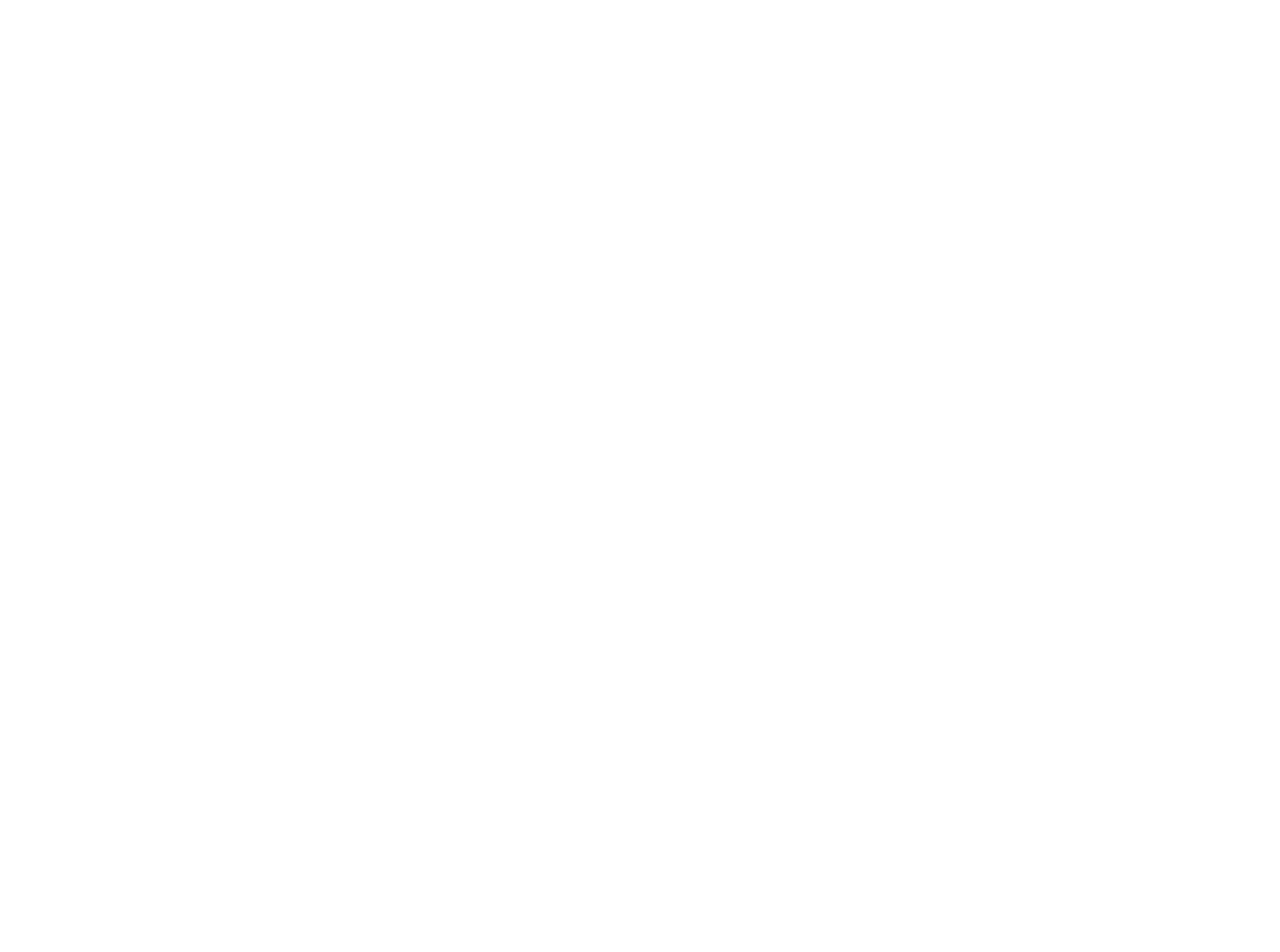
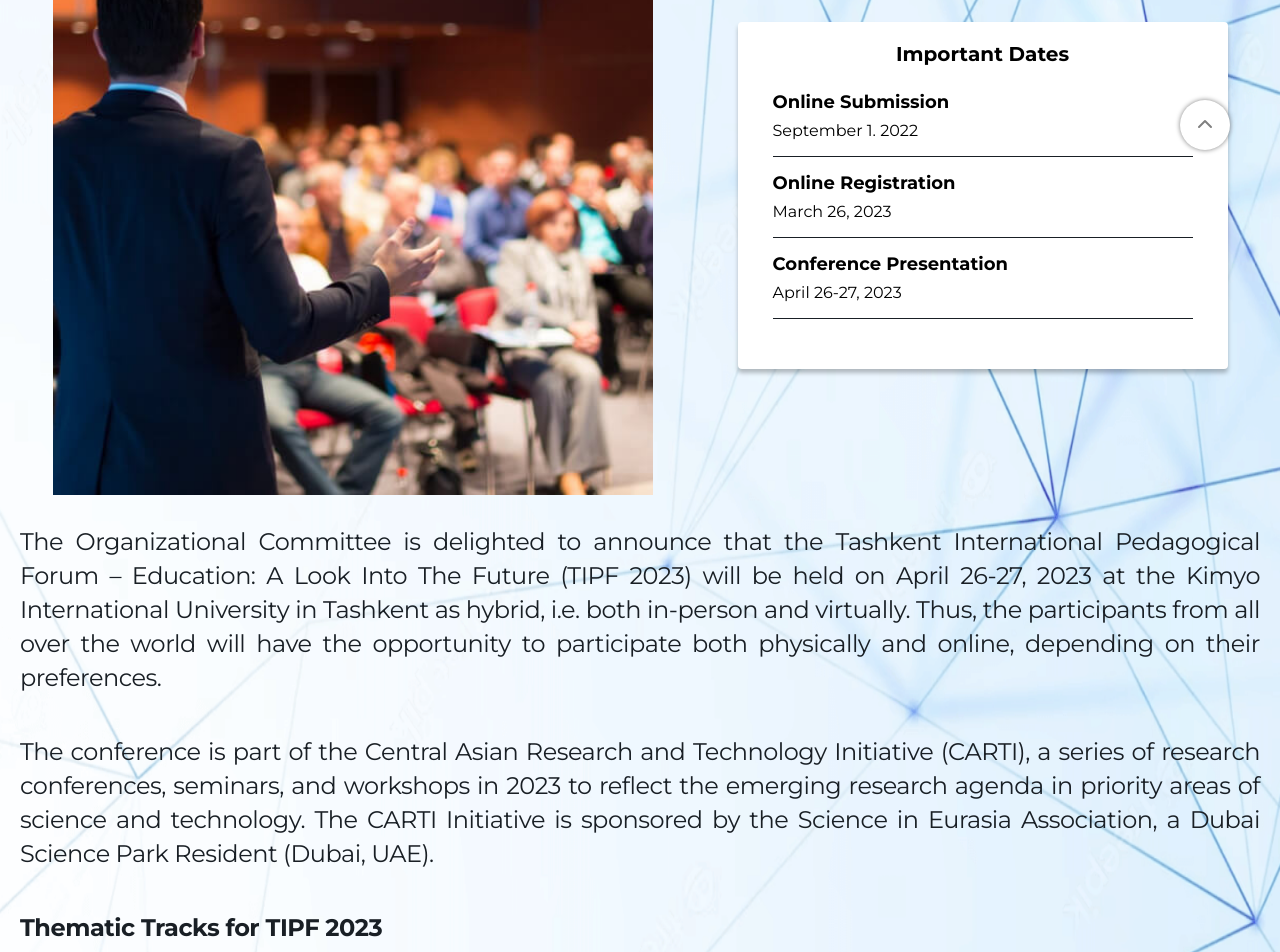
Before and after one commit to Khojiakbar07/KIUT-Conferences, a React (Create React App) app: page /detail/namangan in a window 1280 px wide. Before the commit this address had no page. Shown: the part 700-1652 px from the top of the page. Before the commit the page ends 800 px from the top, so only its background shows below. Built offline with nearby package versions, Linux system fonts and the light colour scheme.

Commit message:
added detail namangan route

```diff
--- /dev/null
+++ b/src/components/conference-detail/ConferenceN.jsx
@@ -0,0 +1,46 @@
+import { useTranslation } from "react-i18next";
+
+//image
+import conferenceImg from "../../assets/images/conference2.jpg";
+
+export default function ConferenceN() {
+  const { t } = useTranslation();
+  return (
+    <section className="conference-info">
+      <div className="container">
+        <h3 className="conference-info__title line">{t("confdet")}</h3>
+        <div className="conference-info__info">
+          <div className="conference-info__img">
+            <img src={conferenceImg} alt="Forum" />
+          </div>
+          <div className="conference-info__card">
+            <div className="conference-info__card-title">
+              <strong>{t("importe")}</strong>
+            </div>
+            <ul className="conference-info__card__list">
+              <li className="conference-info__card__list-item">
+                <strong>{t("online")}</strong>
+                <p>{t("september")} 1. 2022</p>
+              </li>
+              <li className="conference-info__card__list-item">
+                <strong>{t("online_regis")}</strong>
+                <p>{t("march")} 26, 2023</p>
+              </li>
+              <li className="conference-info__card__list-item">
+                <strong>{t("conferen")}</strong>
+                <p>{t("april")} 26-27, 2023</p>
+              </li>
+            </ul>
+          </div>
+        </div>
+        <div className="conference-info__content">
+          <p className="conference-info__text">{t("organiz")}</p>
+          <p className="conference-info__text">{t("part")}</p>
+          <strong className="conference-info__text track-title">
+            {t("thms")}
+          </strong>
+        </div>
+      </div>
+    </section>
+  );
+}
--- /dev/null
+++ b/src/routes/detail/DetailN.jsx
@@ -0,0 +1,11 @@
+import ConferenceN from "../../components/conference-detail/ConferenceN";
+import Intro from "../../components/intro/Intro";
+
+export default function DetailN() {
+  return (
+    <main>
+      <Intro />
+      <ConferenceN />
+    </main>
+  );
+}
--- a/src/routes/index.js
+++ b/src/routes/index.js
@@ -15,6 +15,7 @@
 import Admin from "./admin/Admin";
 import Requirements from "./requirements/Requirements";
 import { Loader } from "../utils";
+import DetailN from "./detail/DetailN";
 
 const root = createBrowserRouter([
   {
@@ -37,6 +38,10 @@
       {
         path: "detail",
         element: <Detail />,
+      },
+      {
+        path: "detail/namangan",
+        element: <DetailN />,
       },
       {
         path: "submission",
```
Also changed, not shown: src/components/conference-detail/ConferenceN.scss (added).
